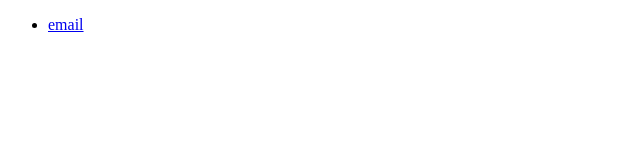
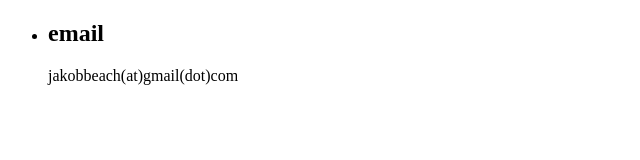
Before and after one commit to jakobbeach/jakobbeach.github.io, a plain HTML site: page index.html in a window 1280 px wide. Shown: the whole page, without its empty margins (0-640 px from the left). Drawn offline with Linux system fonts and the light colour scheme.

Commit message:
Update index.html

```diff
--- a/index.html
+++ b/index.html
@@ -6,7 +6,7 @@
 	<body>
 		<footer>
     		<ul>
-        		<li><a href="mailto:jakobbeach@gmail.com">email</a></li>
+			<li><h2>email</h2>jakobbeach(at)gmail(dot)com</li>
 			</ul>
 		</footer>
 	</body>
```
